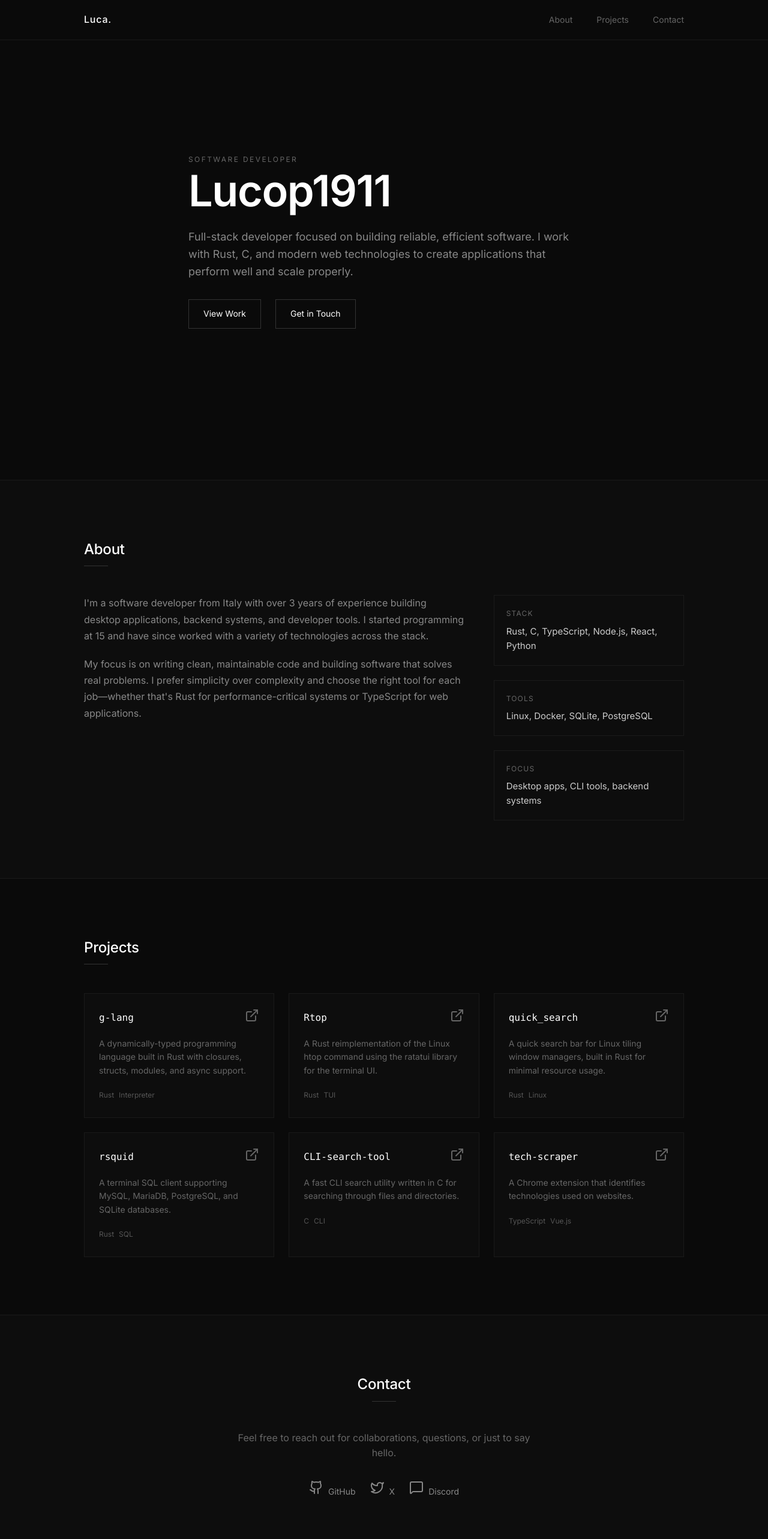
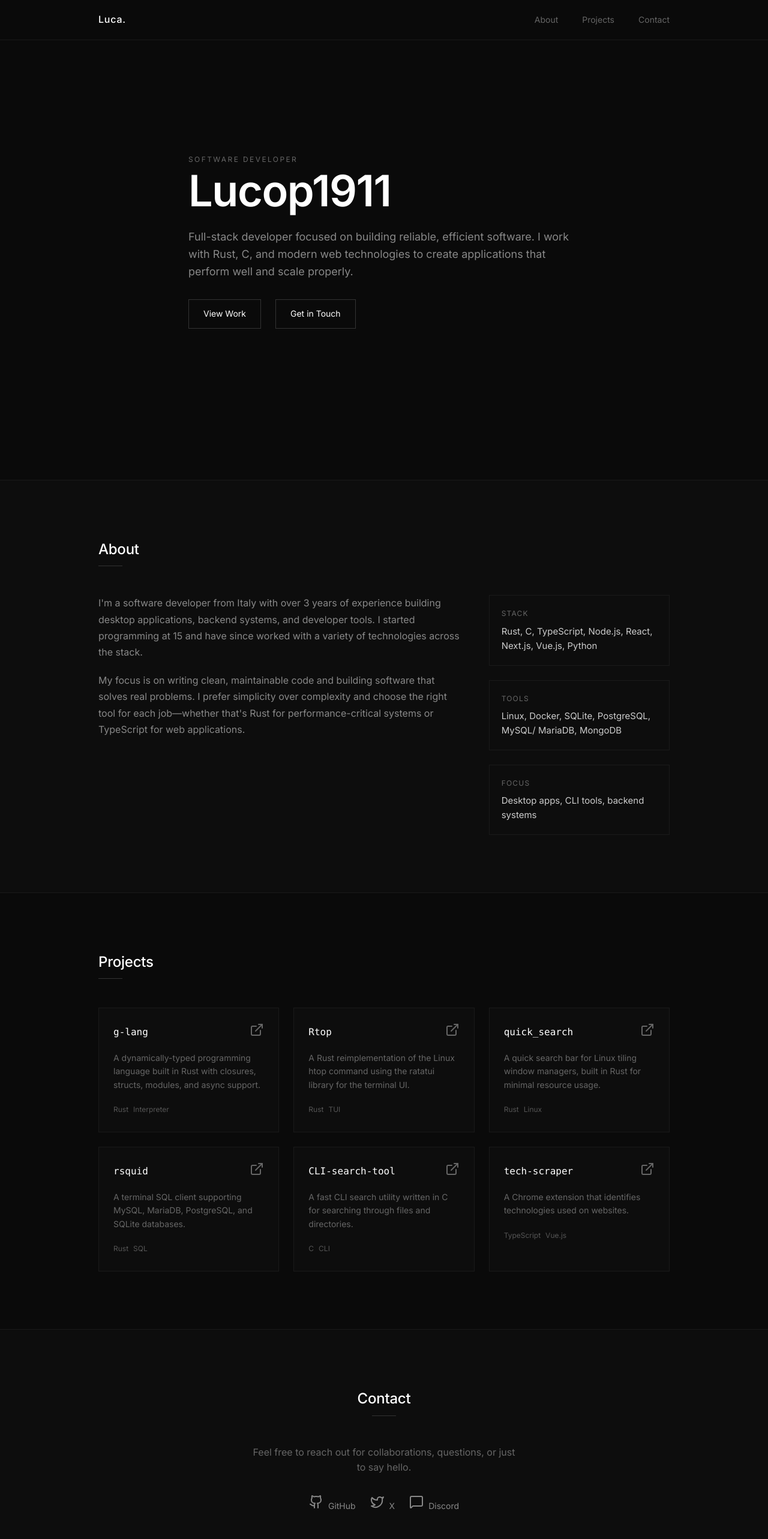
Before and after one commit to Lucop1911/my-site, a React (Vite) app: page / in a window 1280 px wide. Shown: the top 2566 px of the page at 60% size. Built offline with nearby package versions, Linux system fonts and the light colour scheme.

Commit message:
updated tech stack and responsiveness for mobile

```diff
--- a/src/App.css
+++ b/src/App.css
@@ -13,19 +13,11 @@
   max-width: 1000px;
   width: 100%;
   margin: 0 auto;
-  padding: 1.25rem 0;
+  padding: 1.25rem 1.5rem;
   display: flex;
   justify-content: space-between;
   align-items: center;
   box-sizing: border-box;
-}
-
-.hero-section {
-  min-height: 100vh;
-  display: flex;
-  align-items: center;
-  justify-content: center;
-  padding: 0;
 }
 
 .nav-logo {
@@ -127,6 +119,8 @@
   max-width: 1000px;
   width: 100%;
   margin: 0 auto;
+  padding: 0 1.5rem;
+  box-sizing: border-box;
 }
 
 .section-header {
@@ -255,6 +249,8 @@
   max-width: 500px;
   width: 100%;
   margin: 0 auto;
+  padding: 0 1.5rem;
+  box-sizing: border-box;
 }
 
 .contact-text {
--- a/src/App.tsx
+++ b/src/App.tsx
@@ -99,11 +99,11 @@ const AboutSection: React.FC = () => {
           <div className="about-info">
             <div className="about-item">
               <div className="about-item-title">Stack</div>
-              <div className="about-item-value">Rust, C, TypeScript, Node.js, React, Python</div>
+              <div className="about-item-value">Rust, C, TypeScript, Node.js, React, Next.js, Vue.js, Python</div>
             </div>
             <div className="about-item">
               <div className="about-item-title">Tools</div>
-              <div className="about-item-value">Linux, Docker, SQLite, PostgreSQL</div>
+              <div className="about-item-value">Linux, Docker, SQLite, PostgreSQL, MySQL/ MariaDB, MongoDB</div>
             </div>
             <div className="about-item">
               <div className="about-item-title">Focus</div>
```
